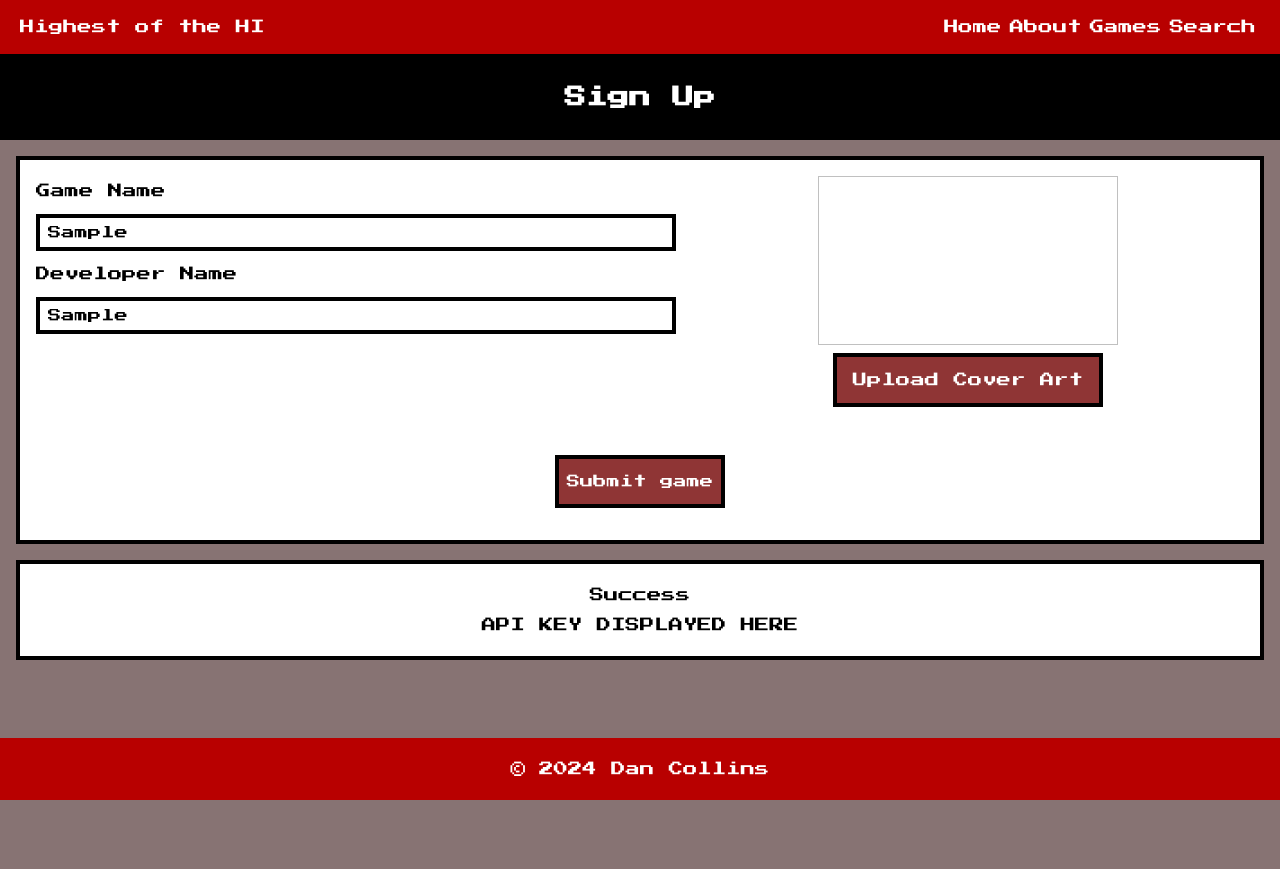
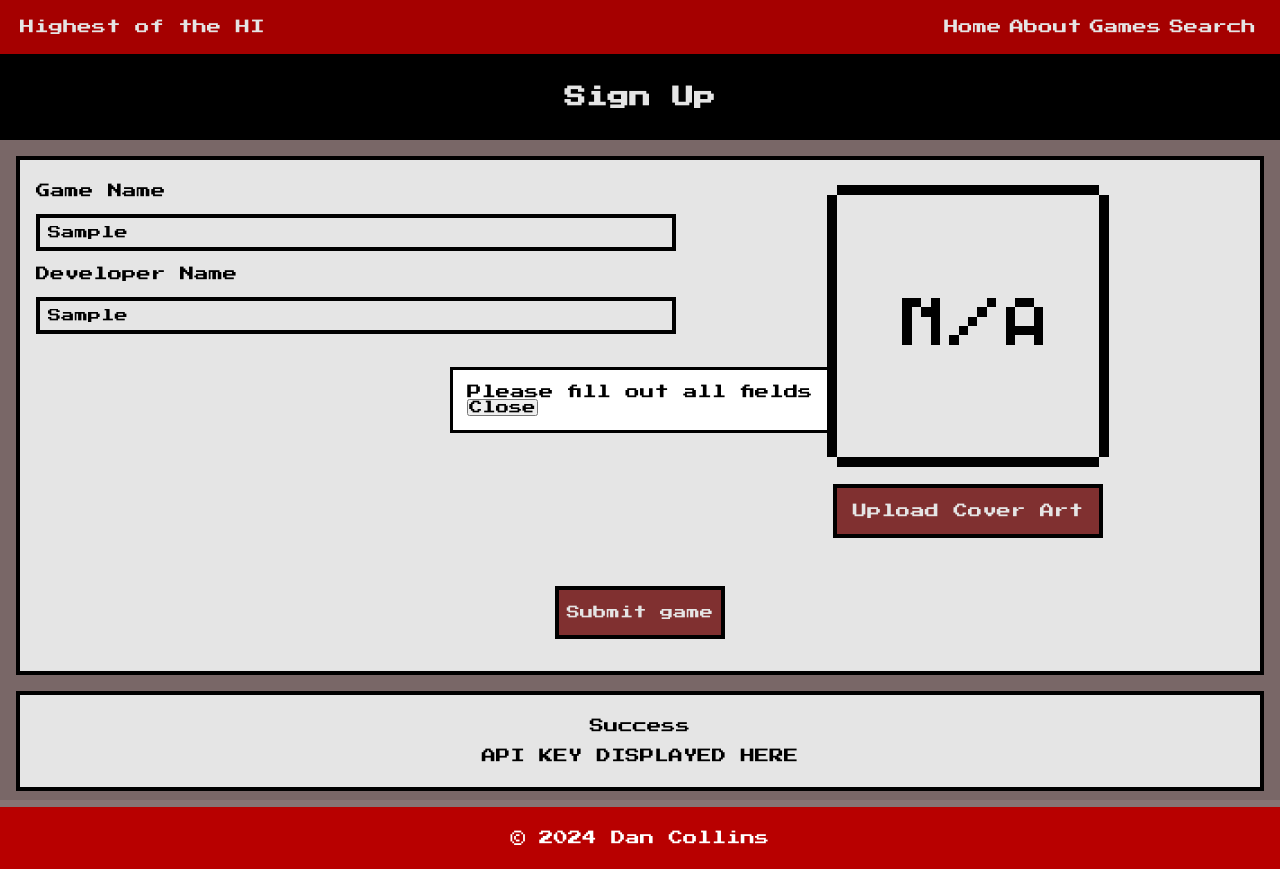
Before and after one commit to dan-collins-dev/highest-of-the-hi, a website: page public/signup.html in a window 1280 px wide. Both pictures are taken after typing "Sample", "Sample" into the empty fields and a click on the button "Submit game". Before the commit the page ends 800 px from the top, so only its background shows below. Drawn offline with Linux system fonts and the light colour scheme; no server answers.

Commit message:
Solved edge cases in regards to signing up. Updated site.css to exclude dialog elements from the universal selector

```diff
--- a/public/css/signup.css
+++ b/public/css/signup.css
@@ -67,6 +67,9 @@
     height: auto;
     align-self: center;
     aspect-ratio: auto 16/9;
+    image-rendering: pixelated;
+    image-rendering: -moz-crisp-edges;
+    image-rendering: crisp-edges;
 }
 
 .form__upload-label {
@@ -104,12 +107,6 @@
     /* font-size: 1.125rem; */
 }
 
-.form__upload-btn:disabled {
-    opacity: 0.3;
-    cursor: default;
-}
-
-
 .signup-result {
     display: flex;
     padding: 1rem;
@@ -127,3 +124,10 @@
 .signup-result__game-id {
     padding: .5rem
 }
+
+
+.validation-modal {}
+
+.validation-modal__desc {}
+
+.validation-modal__close-btn {}
--- a/public/css/site.css
+++ b/public/css/site.css
@@ -15,7 +15,7 @@
     src: url(../assets/PressStart2P-Regular.ttf);
 }
 
-* {
+*:not(dialog) {
     box-sizing: border-box;
     margin: 0;
     padding: 0;
--- a/public/js/signup.js
+++ b/public/js/signup.js
@@ -1,19 +1,35 @@
 "use strict"
 
-const btn = document.querySelector("button");
+const submitBtn = document.getElementById("submission-btn");
 const nameInput = document.getElementById("game-name")
 const devInput = document.getElementById("dev-name")
 const preview = document.getElementById("uploadPreview");
 const uploadInput = document.getElementById("uploadInput")
+const dialog = document.querySelector("dialog")
+const closeBtn = document.getElementById("closeBtn")
+
+closeBtn.addEventListener("click", () => {
+    dialog.close()
+})
 
 
 uploadInput.addEventListener("change", (e) => {
-    preview.src = URL.createObjectURL(e.target.files[0])
+    if (uploadInput.files[0] !== undefined) {
+        preview.src = URL.createObjectURL(e.target.files[0])
+    } else {
+        preview.src = "../images/defaultCoverArt.png"
+    }
 })
 
 
-btn.addEventListener("click", async e => {
+submitBtn.addEventListener("click", async e => {
     e.preventDefault();
+
+    // Manual check to see if all fields and cover photo have been populated
+    if (nameInput.value === "" || devInput.value === "" || uploadInput.files[0] === undefined) {
+        dialog.showModal();
+        return;
+    }
 
     const form = document.getElementById("submit-form")
     const formData = new FormData(form)
@@ -27,13 +43,8 @@ btn.addEventListener("click", async e => {
         method: "POST",
         body: coverArtData
     })
-    // console.log(res)
-    // console.log(baseUrl)
+
     let coverArtResData = await coverArtRes.json()
-    // console.log(resData.data)
-
-    // was using during testing
-    // preview.src = coverArtResData.data.url
 
     const game = {
         "name": formData.get("name"),
@@ -47,7 +58,6 @@ btn.addEventListener("click", async e => {
         headers: {
             "Content-type": "application/json; charset=UTF-8"
         }
-
     })
 
     let gameResData = await gameRes.json();
--- a/public/signup.html
+++ b/public/signup.html
@@ -61,13 +61,13 @@
                     <article class="form__upload">
                         <label class="form__upload-label" for="uploadInput">Upload Cover Art</label>
                         <input id="uploadInput" class="form__upload-input" type="file" name="cover_art" id="cover-art" required>
-                        <img id="uploadPreview" class="form__upload-preview" alt="" >
+                        <img src="./images/defaultCoverArt.png" id="uploadPreview" class="form__upload-preview" alt="" >
                     </article>
 
 
 
 
-                    <button class="form__upload-btn" type="submit" >Submit game</button>
+                    <button id="submission-btn" class="form__upload-btn" type="submit" >Submit game</button>
                 </form>
             </section>
 
@@ -75,13 +75,19 @@
                 <p class="signup-result__message">Success</p>
                 <p class="signup-result__game-id">API KEY DISPLAYED HERE</p>
             </section>
+
         </main>
+        <dialog class="validation-modal">
+            <p class="validation-modal__desc">Please fill out all fields</p>
+            <button class="validation-modal__close-btn" id="closeBtn">Close</button>
+        </dialog>
 
         <footer class="footer">
             <p class="footer__info">&copy; 2024 Dan Collins</p>
         </footer>
     </div>
 
+
     <script src="./js/signup.js"></script>
 </body>
 </html>
```
Also changed, not shown: public/images/defaultCoverArt.png (added).
